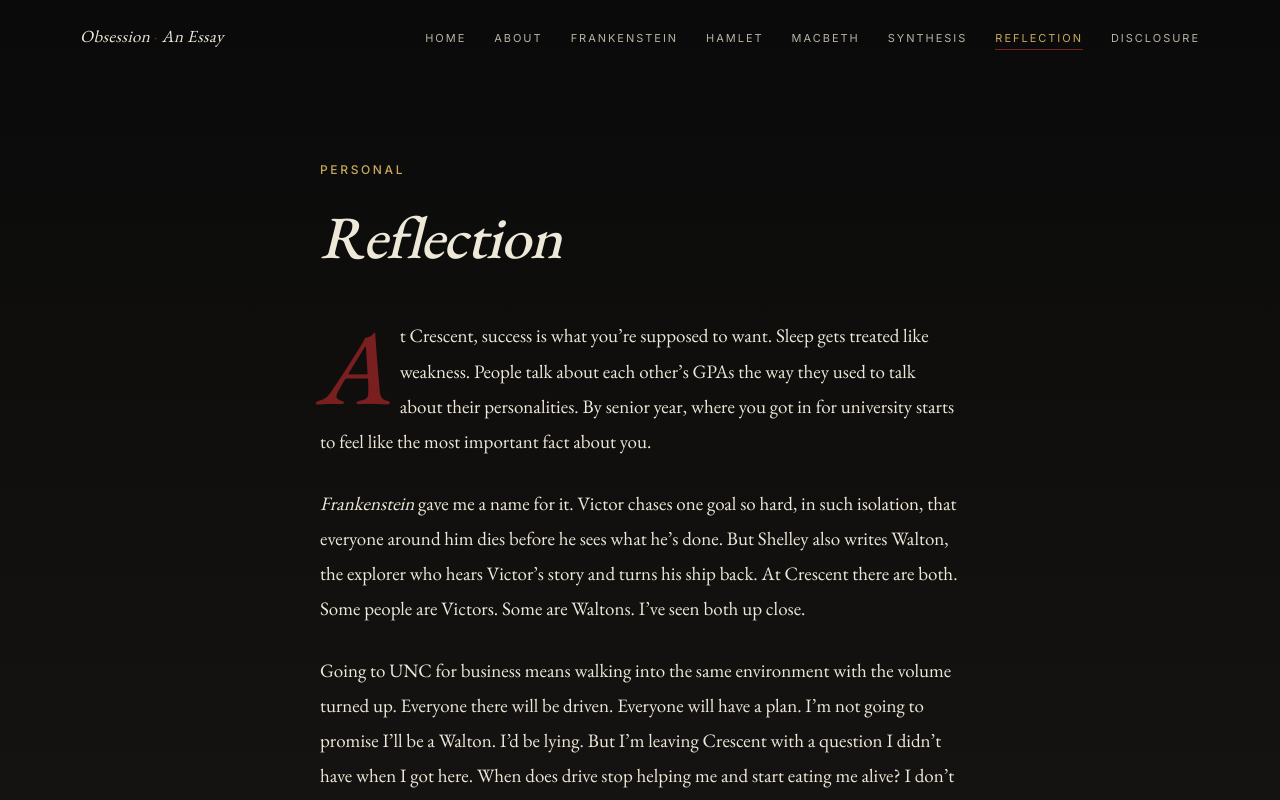
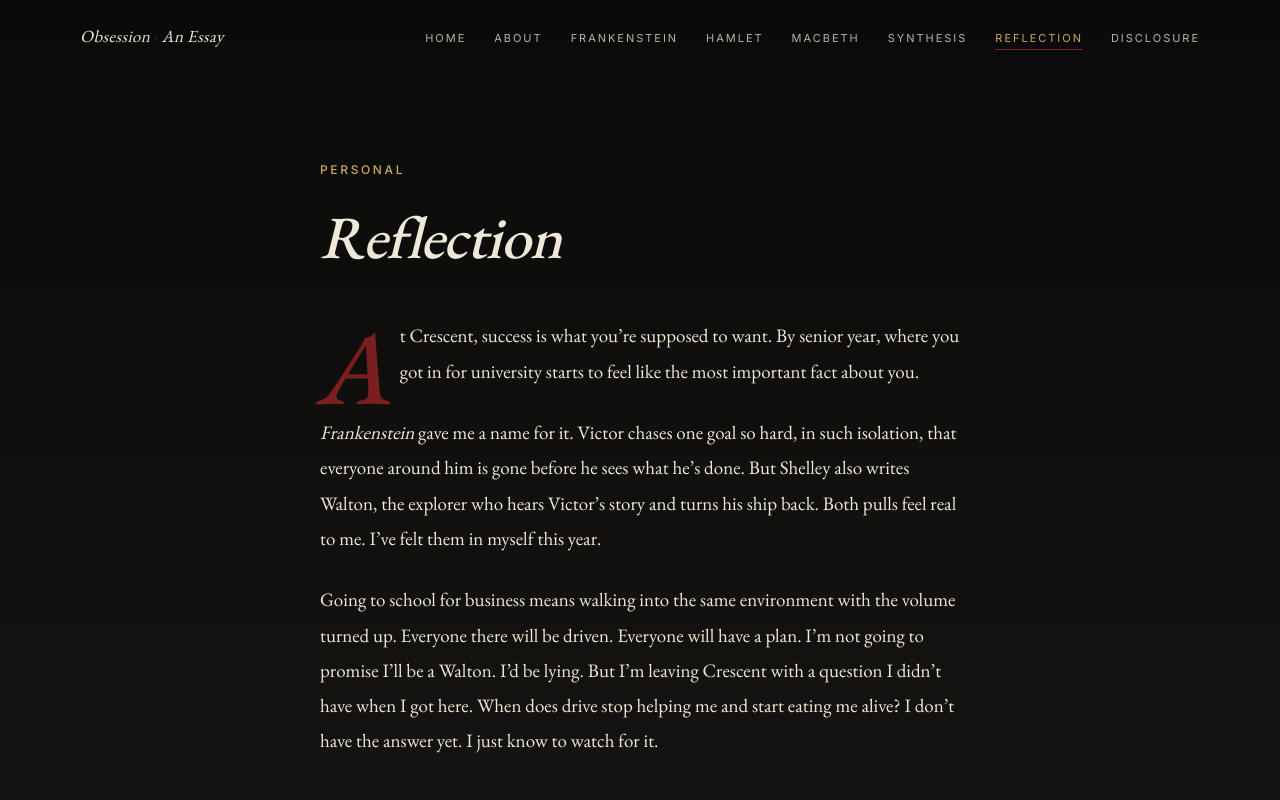
Before and after one commit to vikagarwalmd-svg/eng4u-obsession, a Next.js app: page /reflection in a window 1280 px wide. Shown: the top 800 px of the page. Built offline with nearby package versions, Linux system fonts and the light colour scheme.

Commit message:
Reflection edits: remove GPA line, generalize school reference, reframe peer comparison as self-reflection

```diff
--- a/app/reflection/page.tsx
+++ b/app/reflection/page.tsx
@@ -32,24 +32,22 @@ export default function ReflectionPage() {
                   } as React.CSSProperties
                 }
               >
-                At Crescent, success is what you&rsquo;re supposed to want.
-                Sleep gets treated like weakness. People talk about each
-                other&rsquo;s GPAs the way they used to talk about their
-                personalities. By senior year, where you got in for university
-                starts to feel like the most important fact about you.
+                At Crescent, success is what you&rsquo;re supposed to want. By
+                senior year, where you got in for university starts to feel
+                like the most important fact about you.
               </p>
 
               <p>
                 <em>Frankenstein</em> gave me a name for it. Victor chases one
-                goal so hard, in such isolation, that everyone around him dies
-                before he sees what he&rsquo;s done. But Shelley also writes
-                Walton, the explorer who hears Victor&rsquo;s story and turns
-                his ship back. At Crescent there are both. Some people are
-                Victors. Some are Waltons. I&rsquo;ve seen both up close.
+                goal so hard, in such isolation, that everyone around him is
+                gone before he sees what he&rsquo;s done. But Shelley also
+                writes Walton, the explorer who hears Victor&rsquo;s story and
+                turns his ship back. Both pulls feel real to me. I&rsquo;ve
+                felt them in myself this year.
               </p>
 
               <p>
-                Going to UNC for business means walking into the same
+                Going to school for business means walking into the same
                 environment with the volume turned up. Everyone there will be
                 driven. Everyone will have a plan. I&rsquo;m not going to
                 promise I&rsquo;ll be a Walton. I&rsquo;d be lying. But
```
